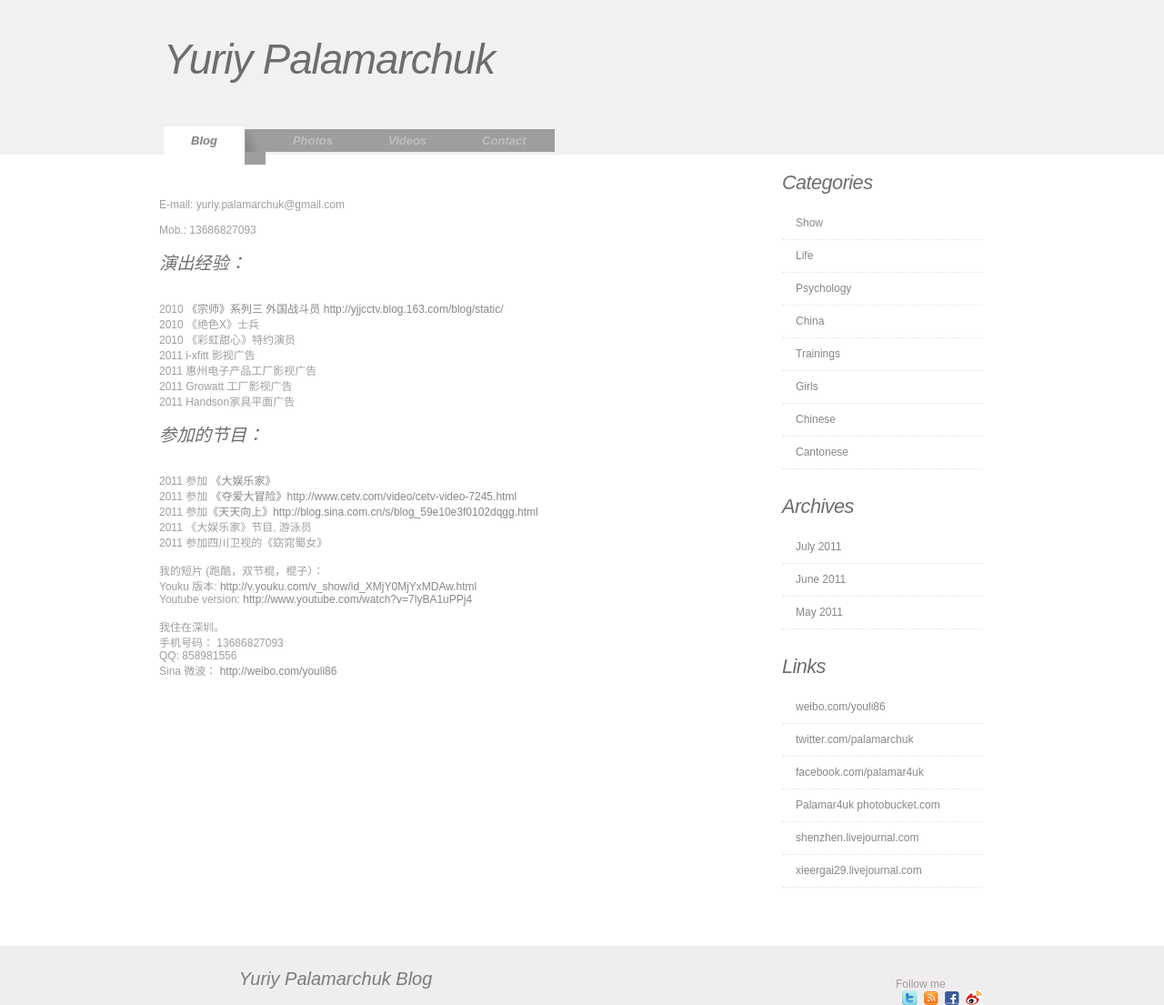
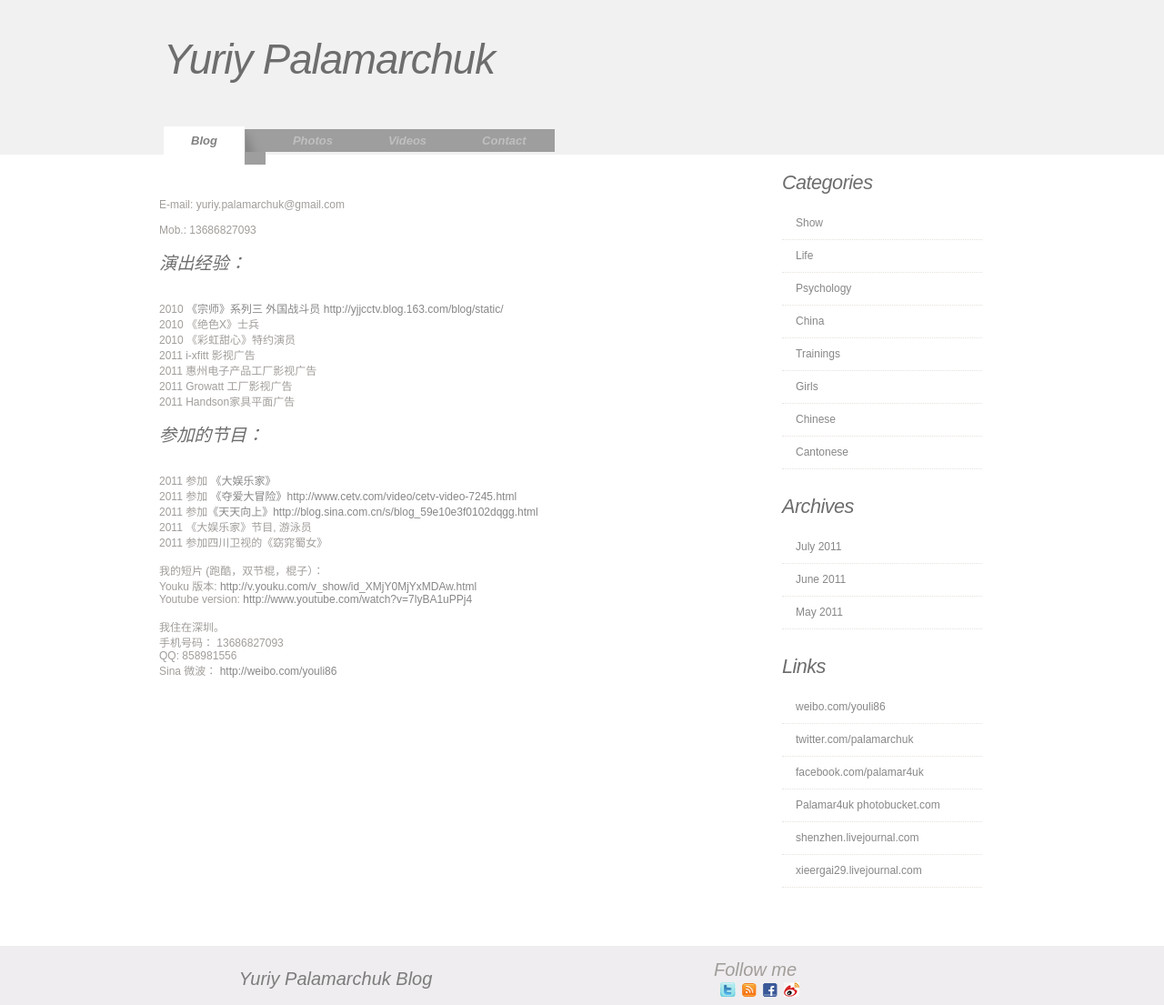
Before and after one commit to iurii/iurii.github.com, a Jekyll site: the page built from about.html, in a window 1280 px wide. Shown: the whole page at 91% size. Built offline with Jekyll 4.4.1, drawn with Linux system fonts in a browser that asks for light colours; grey boxes are pictures that could not be loaded.

Commit message:
styles for footer

```diff
--- a/css/style.css
+++ b/css/style.css
@@ -479,7 +479,9 @@ a:hover {
 }
 .social {
     float: right;
-    margin-top: 35px;
+    margin-top: 15px;
     padding-bottom: 25px;
-    width: 295px;
+    width: 495px;
+    font-size: 20px;
+    font-style: italic;
 }
```
